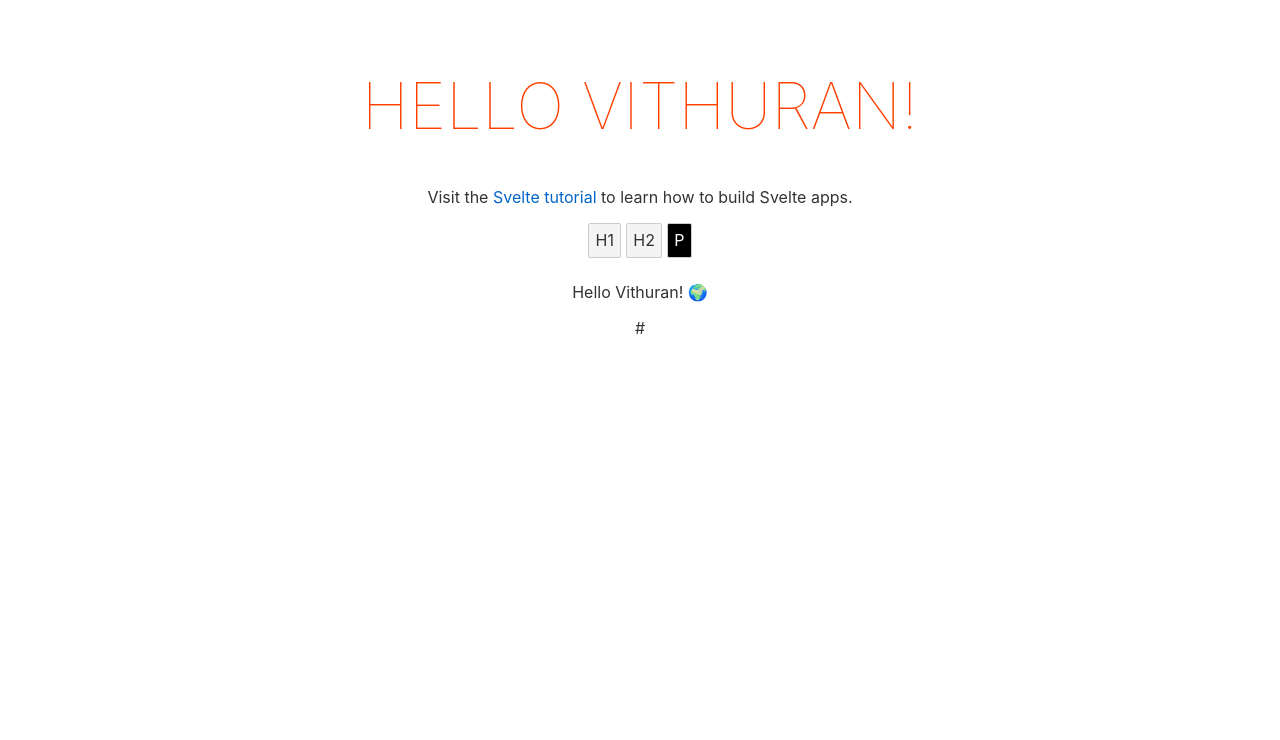
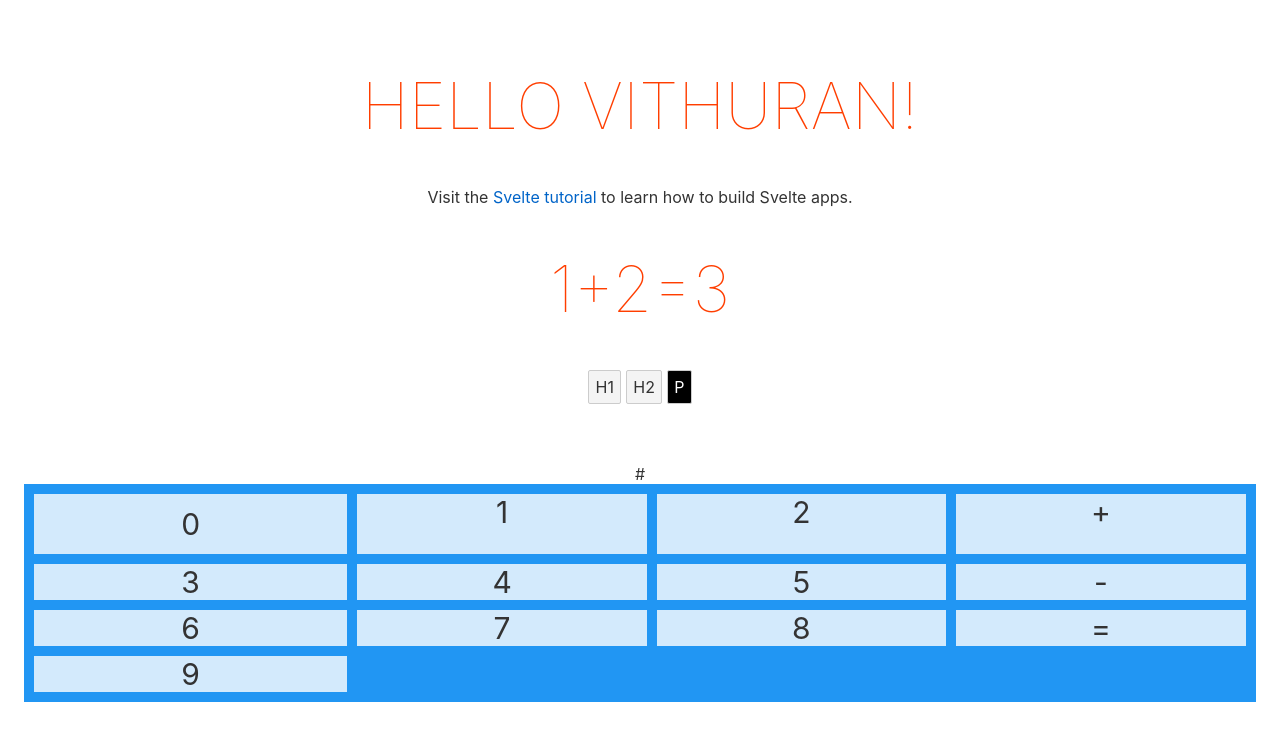
Before and after one commit to Vithop/CalculatorApp, a Svelte app: page / in a window 1280 px wide. Shown: the top 740 px of the page. Built offline with nearby package versions, Linux system fonts and the light colour scheme.

Commit message:
Added flex grid num pad

```diff
--- a/src/App.svelte
+++ b/src/App.svelte
@@ -1,12 +1,44 @@
 <script>
 	import Tiptap from './lib/Tiptap.svelte'
+	import {expression} from '../store/store.js'
+
 	export let name;
+
+	let calcView = "1+2=3"
+
+	function zero() {
+		expression.update(exps => exps + '0');
+		console.log('0');
+	}
+
 </script>
 
 <main>
 	<h1>Hello {name}!</h1>
 	<p>Visit the <a href="https://svelte.dev/tutorial">Svelte tutorial</a> to learn how to build Svelte apps.</p>
-	<Tiptap myContent='<p>Hello {name}! 🌍️ </p>' />
+	<h1> {calcView} </h1>
+	<!-- <Tiptap myContent= {calcView} /> -->
+	<Tiptap />
+
+	<div class="number-pad">
+		<div>
+			<button on:click={zero}>
+				0
+			</button>
+		</div>
+		<div>1</div>
+		<div>2</div>
+		<div>+</div>
+		<div>3</div>
+		<div>4</div>
+		<div>5</div>
+		<div>-</div>
+		<div>6</div>
+		<div>7</div>
+		<div>8</div>
+		<div>=</div>
+		<div>9</div>
+	</div>
 </main>
 
 <style>
@@ -23,10 +55,32 @@
 		font-size: 4em;
 		font-weight: 100;
 	}
+	button {
+		width: 100%;
+		height: 100%;
+		background-color: rgba(255, 255, 255, 0);
+		border: none;
+		margin: 0;
+		padding: 0.4em;
+	}
 
 	@media (min-width: 640px) {
 		main {
 			max-width: none;
 		}
 	}
+
+	.number-pad{
+		display: grid;
+		grid-template-columns: auto auto auto auto  ;
+		grid-gap: 10px;
+		background-color: #2196F3;
+		padding: 10px;
+	}
+
+	.number-pad > div {
+		background-color: rgba(255, 255, 255, 0.8);
+		text-align: center;
+		font-size: 30px;
+	}
 </style>
--- a/src/lib/Tiptap.svelte
+++ b/src/lib/Tiptap.svelte
@@ -2,8 +2,9 @@
     import { onMount, onDestroy } from 'svelte'
     import { Editor } from '@tiptap/core'
     import StarterKit from '@tiptap/starter-kit'
+    import {expression} from '../../store/store.js'
 
-    export let myContent;
+    // export let myContent;
 
     let element
     let editor
@@ -14,7 +15,7 @@
         extensions: [
           StarterKit,
         ],
-        content: myContent,
+        content: expression,
         onTransaction: () => {
           // force re-render so `editor.isActive` works as expected
           editor = editor
--- /dev/null
+++ b/store/store.js
@@ -0,0 +1,3 @@
+import { writable } from 'svelte/store';
+
+export const expression = writable('1+2+3');
```
